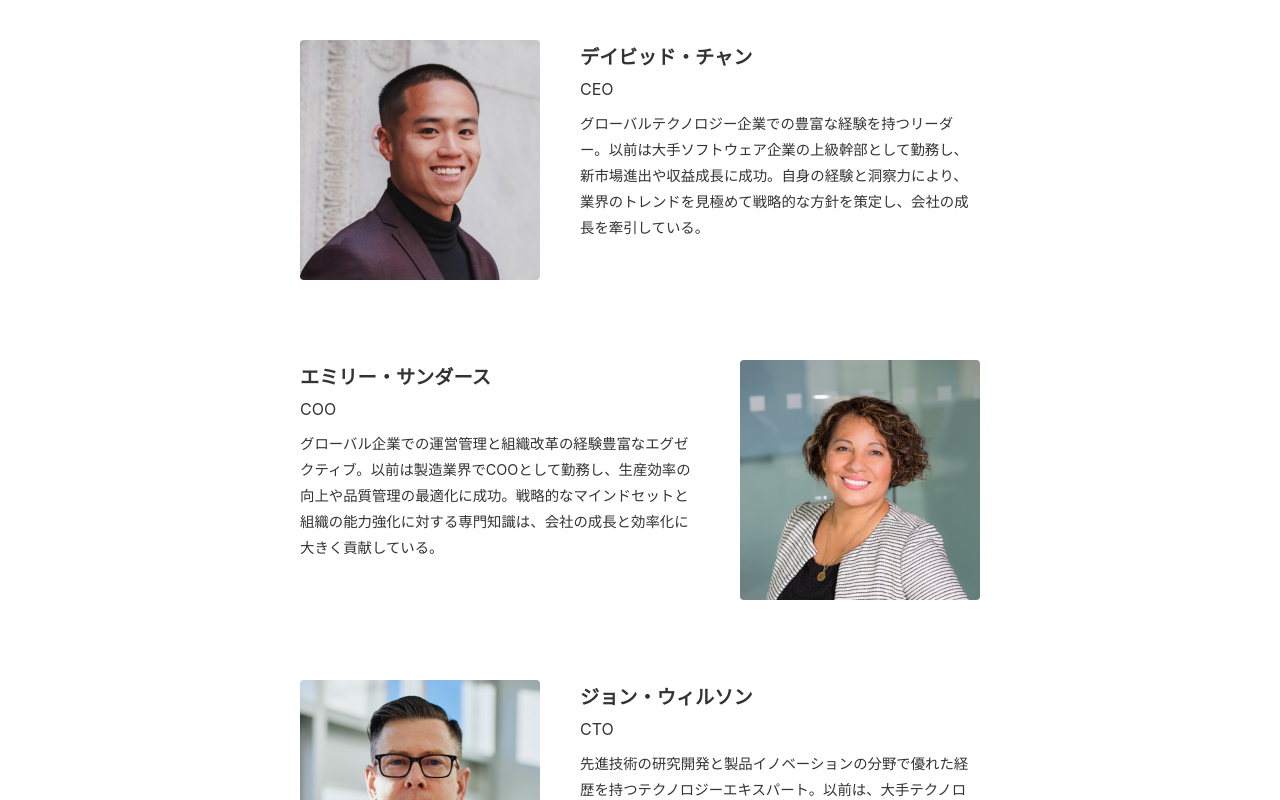
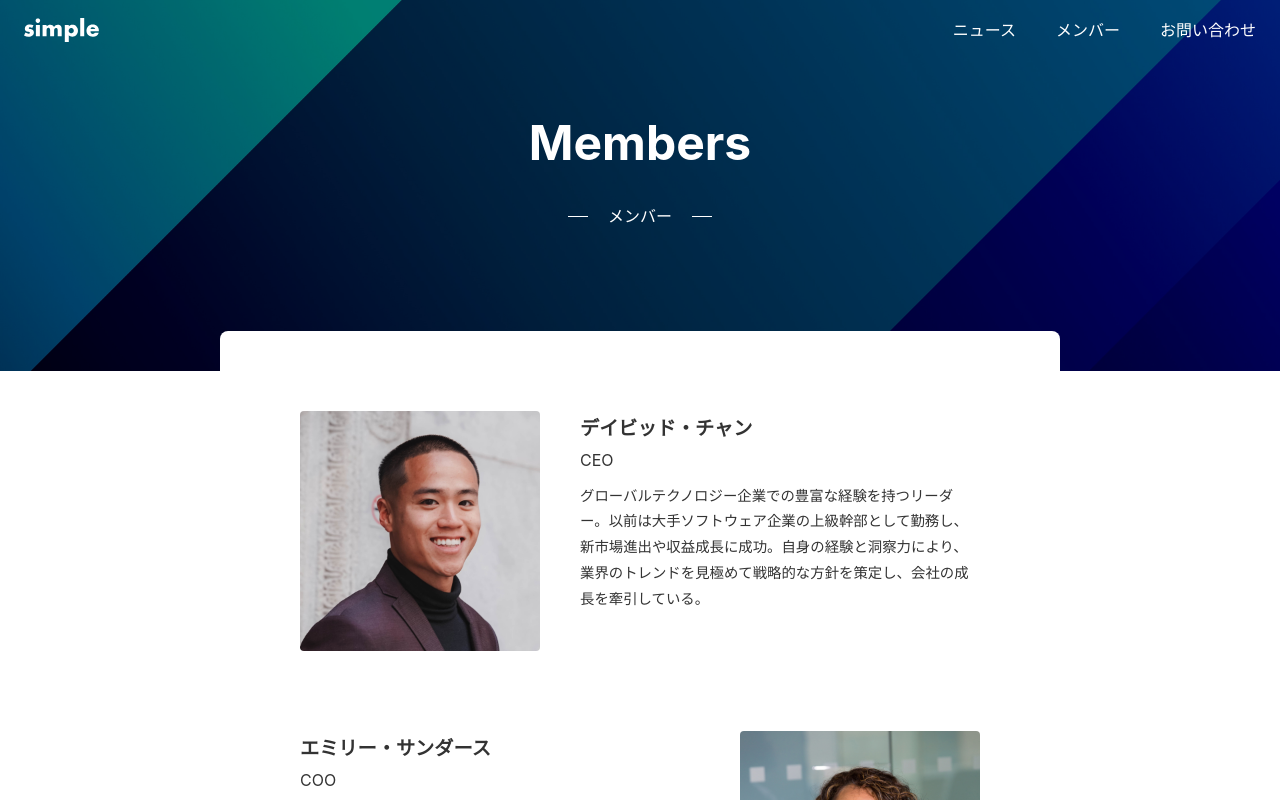
Before and after one commit to ganpe1984/my-next-project, a Next.js app: page /members in a window 1280 px wide. Shown: the top 800 px of the page. Built offline with nearby package versions, Linux system fonts and the light colour scheme.

Commit message:
Heroコンポーネントを作成してレイアウトを共通化

```diff
--- /dev/null
+++ b/app/_components/Hero/index.module.css
@@ -0,0 +1,55 @@
+.container {
+  position: relative;
+  display: flex;
+  align-items: center;
+  justify-content: center;
+  background-color: rgba(0, 0, 0, 0.5);
+  color: #fff;
+  overflow: hidden;
+  padding: 100px 0;
+}
+
+.title {
+  font-size: 3rem;
+  font-weight: bold;
+  text-align: center;
+  margin-bottom: 1rem;
+}
+
+.sub {
+  display: flex;
+  align-items: center;
+  gap: 20px;
+  margin-bottom: 40px;
+  justify-content: center;
+}
+
+.sub::before {
+  content: "";
+  display: block;
+  height: 1px;
+  width: 20px;
+  background-color: var(--color-text-unpainted);
+}
+
+.sub::after {
+  content: "";
+  display: block;
+  height: 1px;
+  width: 20px;
+  background-color: var(--color-text-unpainted);
+}
+
+.bgimg {
+  position: absolute;
+  top: 0;
+  right: 0;
+  height: 600px;
+  width: 100%;
+  object-fit: cover;
+  object-position: right;
+  display: flex;
+  align-items: center;
+  justify-content: center;
+  z-index: -1;
+}
--- /dev/null
+++ b/app/_components/Hero/index.tsx
@@ -0,0 +1,25 @@
+import Image from "next/image";
+import styles from "./index.module.css";
+
+type Props = {
+  title: string;
+  sub: string;
+};
+
+export default function Hero({ title, sub }: Props) {
+  return (
+    <section className={styles.container}>
+      <div>
+        <h1 className={styles.title}>{title}</h1>
+        <p className={styles.sub}>{sub}</p>
+      </div>
+      <Image
+        className={styles.bgimg}
+        src="/img-mv.jpg"
+        alt=""
+        width={4000}
+        height={1200}
+      />
+    </section>
+  );
+}
--- a/app/members/layout.tsx
+++ b/app/members/layout.tsx
@@ -1,9 +1,15 @@
 import Sheet from "@/app/_components/Sheet";
+import Hero from "@/app/_components/Hero";
 
 type Props = {
   children: React.ReactNode;
 };
 
 export default function RootLayout({ children }: Props) {
-  return <Sheet>{children}</Sheet>;
+  return (
+    <>
+      <Hero title="Members" sub="メンバー" />
+      <Sheet>{children}</Sheet>
+    </>
+  );
 }
```
